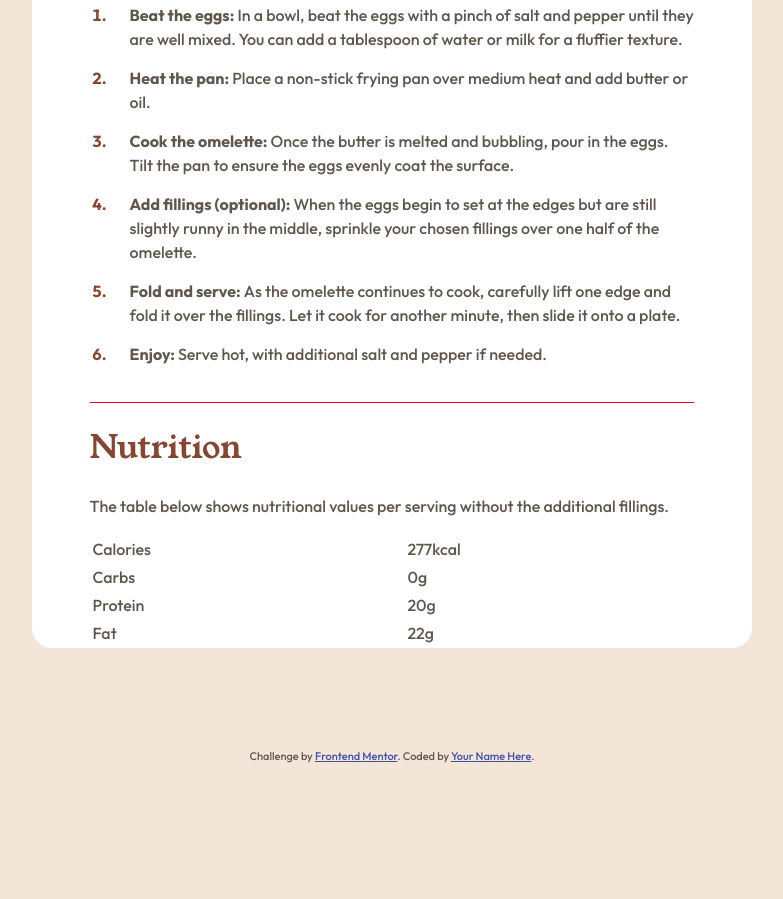
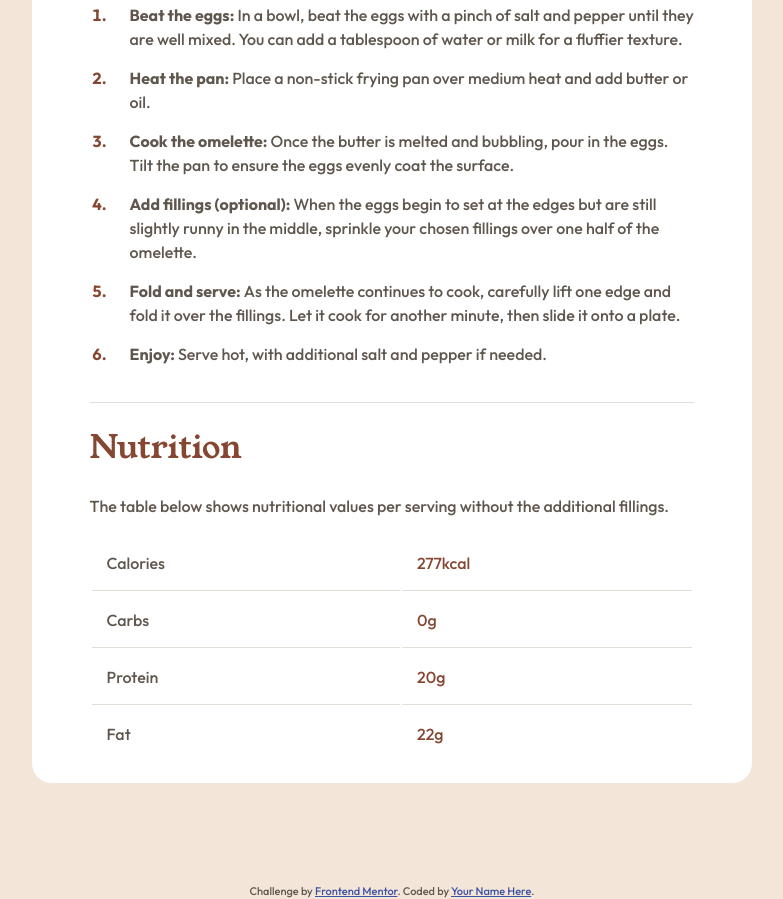
Before and after one commit to TitoFons1/recipiepage, a plain HTML site: page index.html in a window 1280 px wide. Shown: the part 1179-2078 px from the top of the page, without its empty margins (248-1031 px from the left). Before the commit the page ends 1943 px from the top, so only its background shows below. Drawn offline with Linux system fonts and the light colour scheme.

Commit message:
corrigiendo tabla

```diff
--- a/CSS/styles.css
+++ b/CSS/styles.css
@@ -65,7 +65,11 @@ span {
 }
 
 .u-lineaBaja {
-    border-bottom: 1px solid red;
+    border-bottom: 1px solid var(--colorContainer);
+}
+
+.u-color-rojo {
+    color: var(--colorSecciones)
 }
 
 @media (min-width: 480px){
@@ -173,16 +177,12 @@ span {
 
 .receta__tabla-nutricional-tabla {
     width: 100%;
-}
-
-.receta__tabla-nutricional-fila {
-
+    margin-bottom: 2rem;
 }
 
 .receta__tabla-nutricional-elemento {
-
+    padding: 1.5rem;
 }
-
 
 /* FOOTER */
 .attribution { font-size: 11px; text-align: center; }
--- a/index.html
+++ b/index.html
@@ -91,21 +91,21 @@
       The table below shows nutritional values per serving without the additional fillings.
       </p>
       <table class="receta__tabla-nutricional-tabla">
-      <tr class="receta__tabla-nutricional-fila u-lineaBaja">
-        <td class="receta__tabla-nutricional-elemento">Calories</td>
-        <td class="receta__tabla-nutricional-elemento">277kcal</td>
+      <tr class="receta__tabla-nutricional-fila ">
+        <td class="receta__tabla-nutricional-elemento u-lineaBaja">Calories</td>
+        <td class="receta__tabla-nutricional-elemento u-lineaBaja u-color-rojo">277kcal</td>
       </tr>
-      <tr class="receta__tabla-nutricional-fila u-lineaBaja">
-        <td class="receta__tabla-nutricional-elemento">Carbs</td>
-        <td class="receta__tabla-nutricional-elemento">0g</td>
+      <tr class="receta__tabla-nutricional-fila">
+        <td class="receta__tabla-nutricional-elemento u-lineaBaja">Carbs</td>
+        <td class="receta__tabla-nutricional-elemento u-lineaBaja u-color-rojo">0g</td>
       </tr>
-      <tr class="receta__tabla-nutricional-fila u-lineaBaja">
-        <td class="receta__tabla-nutricional-elemento">Protein</td>
-        <td class="receta__tabla-nutricional-elemento">20g</td>
+      <tr class="receta__tabla-nutricional-fila">
+        <td class="receta__tabla-nutricional-elemento u-lineaBaja">Protein</td>
+        <td class="receta__tabla-nutricional-elemento u-lineaBaja u-color-rojo">20g</td>
       </tr>
       <tr class="receta__tabla-nutricional-fila">
         <td class="receta__tabla-nutricional-elemento">Fat</td>
-        <td class="receta__tabla-nutricional-elemento">22g</td>
+        <td class="receta__tabla-nutricional-elemento u-color-rojo">22g</td>
       </tr>
       </table>
     </div>
```
